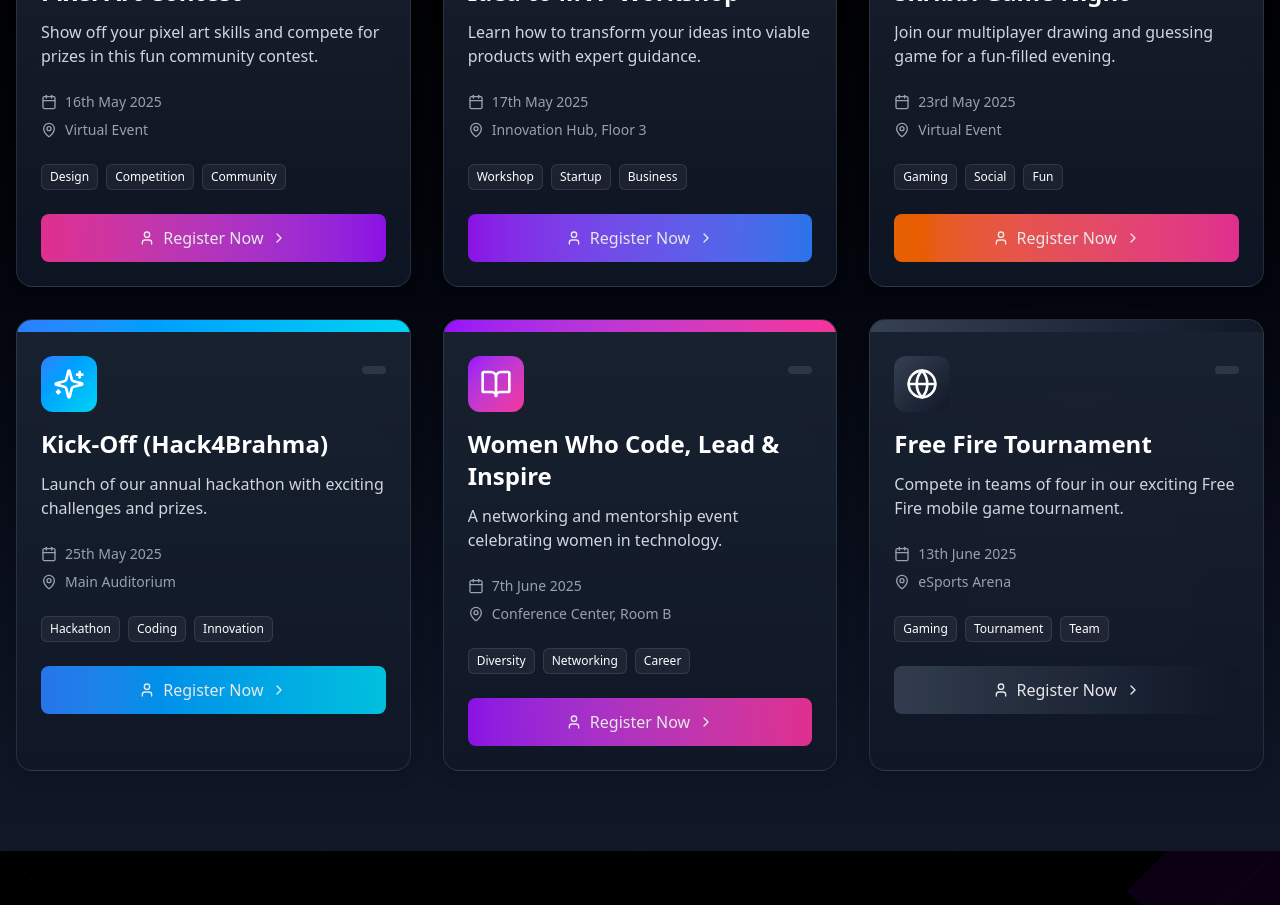
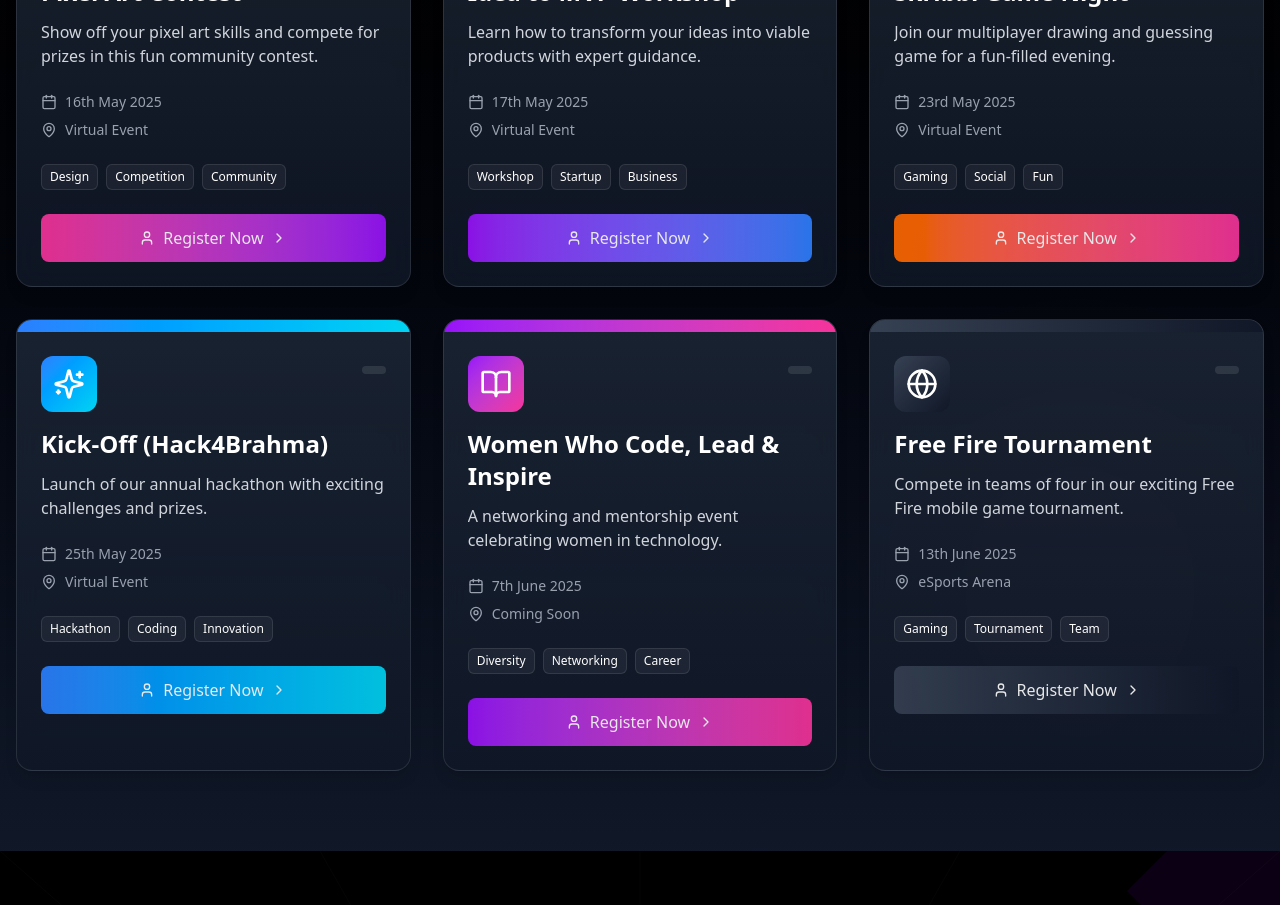
Before and after one commit to Praanav-cpu/NARI-NEXUS-2, a React (Vite) app: page / in a window 1280 px wide. Shown: the part 3540-4445 px from the top of the page. Built offline with nearby package versions, Linux system fonts and the light colour scheme; the HTML template or start-up script is replaced by a standard one.

Commit message:
new changes in upcoming event page

```diff
--- a/src/pages/Upcoming.jsx
+++ b/src/pages/Upcoming.jsx
@@ -38,7 +38,7 @@ const Upcoming = () => {
       title: "Idea to MVP Workshop",
       date: "17th May 2025",
       // time: "10:00 AM - 4:00 PM",
-      location: "Innovation Hub, Floor 3",
+      location: "Virtual Event",
       desc: "Learn how to transform your ideas into viable products with expert guidance.",
       icon: <Lightbulb className="w-8 h-8" />,
       colors: "from-purple-600 to-blue-500",
@@ -64,7 +64,7 @@ const Upcoming = () => {
       title: "Kick-Off (Hack4Brahma)",
       date: "25th May 2025",
       // time: "9:00 AM - 11:00 AM",
-      location: "Main Auditorium",
+      location: "Virtual Event",
       desc: "Launch of our annual hackathon with exciting challenges and prizes.",
       icon: <Sparkles className="w-8 h-8" />,
       colors: "from-blue-500 to-cyan-400",
@@ -77,7 +77,7 @@ const Upcoming = () => {
       title: "Women Who Code, Lead & Inspire",
       date: "7th June 2025",
       time: "1:00 PM - 5:00 PM",
-      location: "Conference Center, Room B",
+      location: "Coming Soon",
       desc: "A networking and mentorship event celebrating women in technology.",
       icon: <BookOpen className="w-8 h-8" />,
       colors: "from-purple-600 to-pink-500",
```
